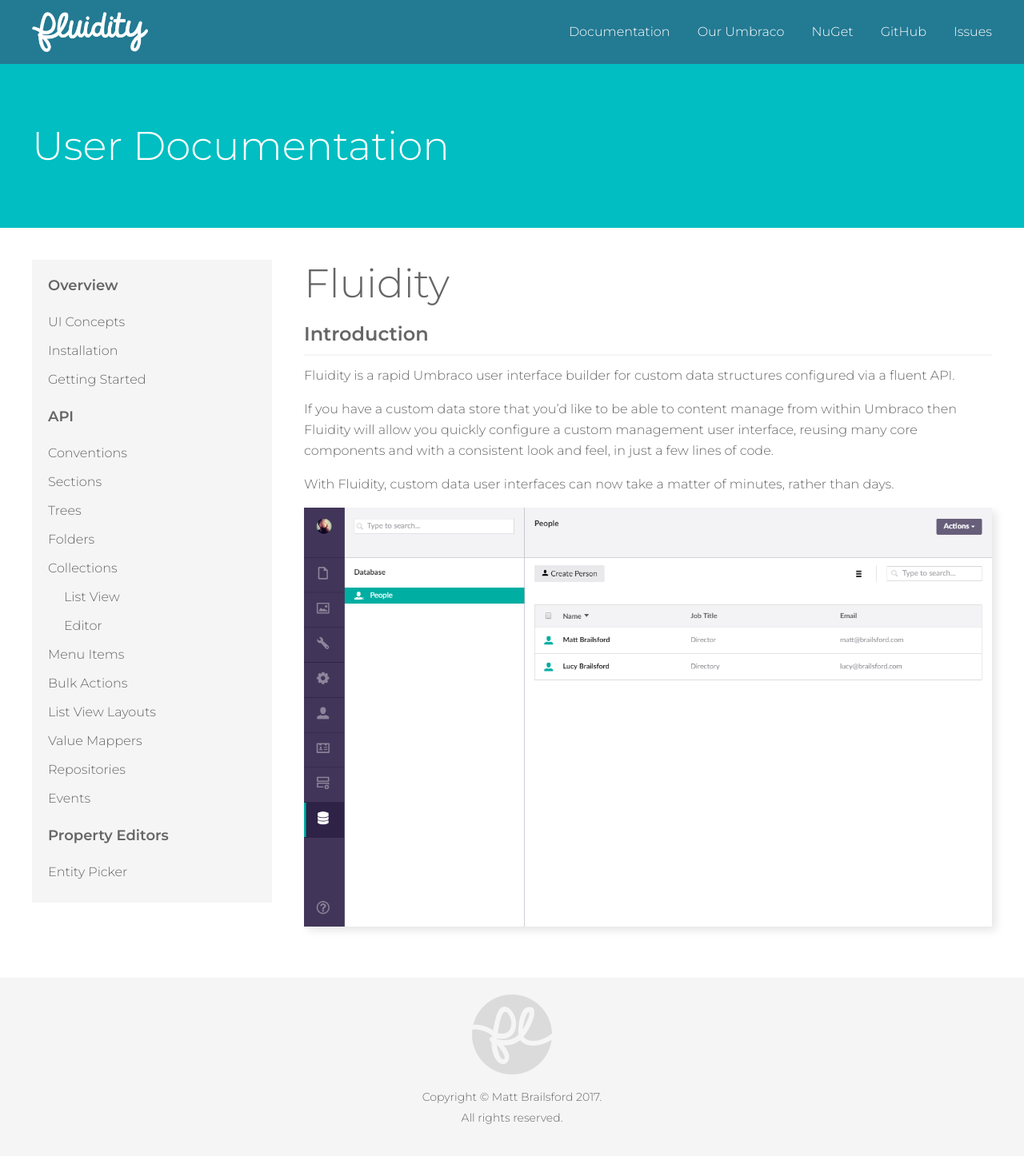
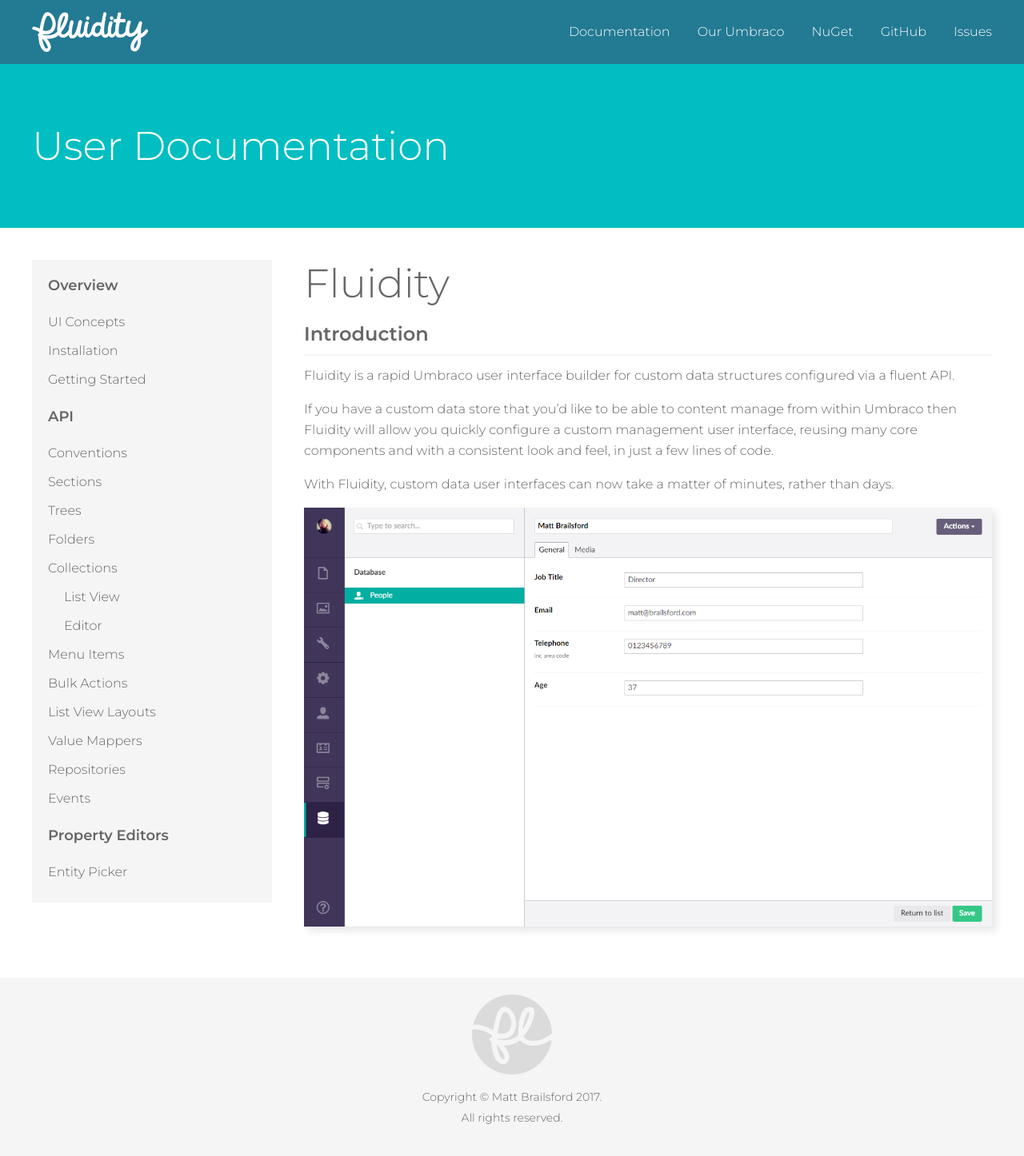
Before and after one commit to mattbrailsford/umbraco-fluidity, a Jekyll site: the page built from docs/_pages/00-home.md, in a window 1280 px wide. Shown: the whole page at 80% size. Built offline with Jekyll 4.4.1, drawn with Linux system fonts in a browser that asks for light colours.

Commit message:
Changed home page image to the editor

```diff
--- a/docs/_pages/00-home.md
+++ b/docs/_pages/00-home.md
@@ -13,4 +13,4 @@
 
 With Fluidity, custom data user interfaces can now take a matter of minutes, rather than days.
 
-![List View]({{ site.baseurl }}/img/list-view.png)
+![Editor]({{ site.baseurl }}/img/editor.png)
```
